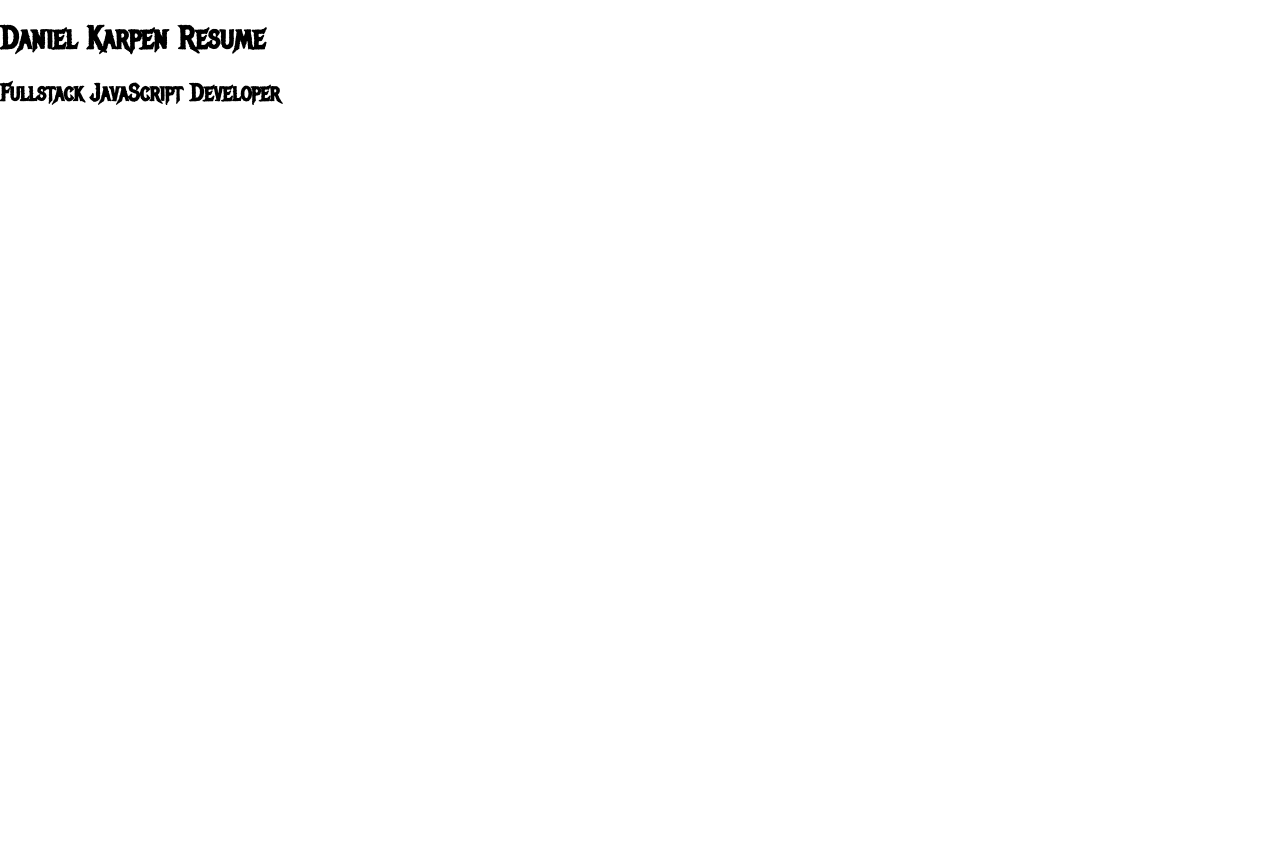
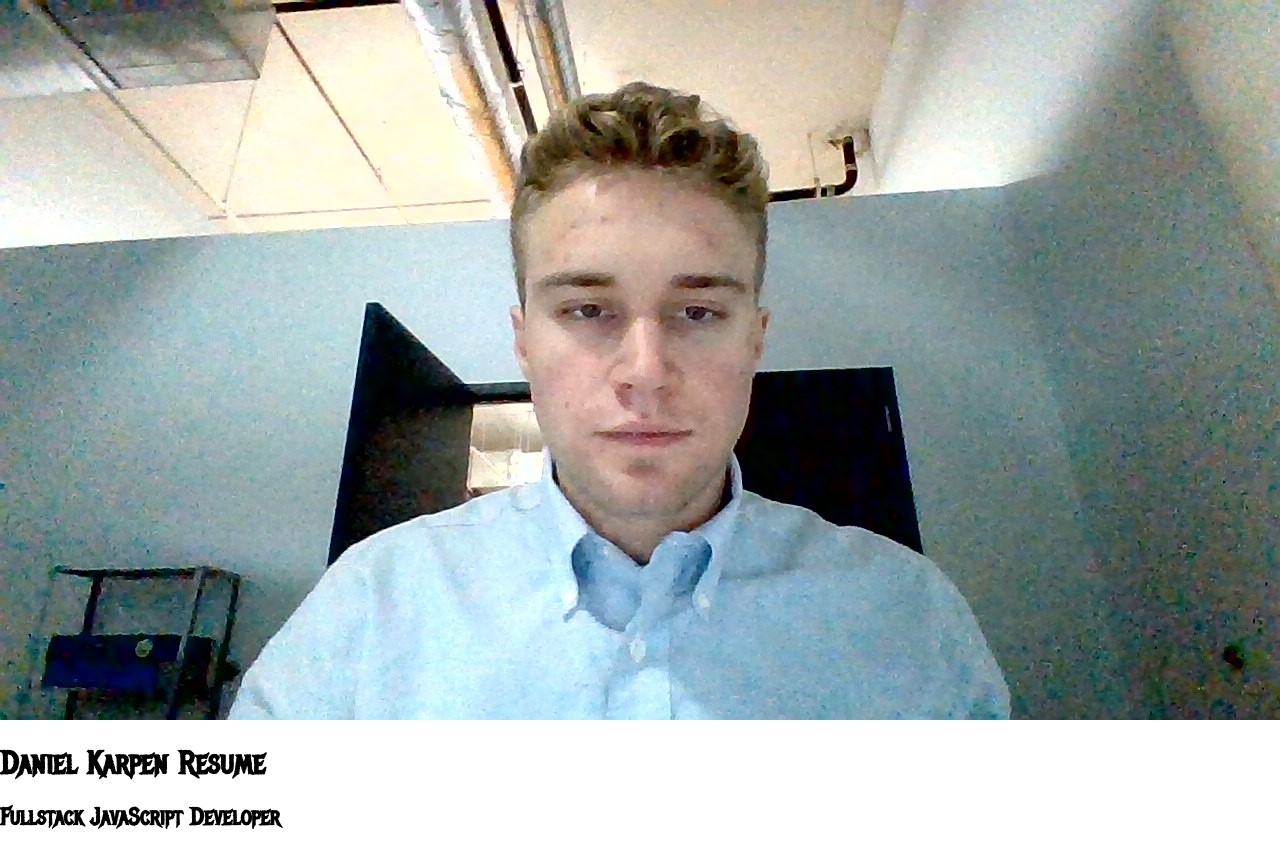
Before and after one commit to danielkarpen/portfolio, a website: page index.html in a window 1280 px wide. Before the commit the page ends 800 px from the top, so only its background shows below. Drawn offline with nearby package versions, Linux system fonts and the light colour scheme.

Commit message:
added assets directory and image to site

```diff
--- a/index.html
+++ b/index.html
@@ -24,6 +24,7 @@
   <body>
     <!-- Generally "h1" should be the same as your title for SEO -->
     <header>
+      <img src="./assets/images/me.jpg" alt="Daniel Karpen Headshot" />
       <h1>Daniel Karpen Resume</h1>
       <h2>Fullstack JavaScript Developer</h2>
     </header>
```
Also changed, not shown: assets/images/me.jpg (added).
